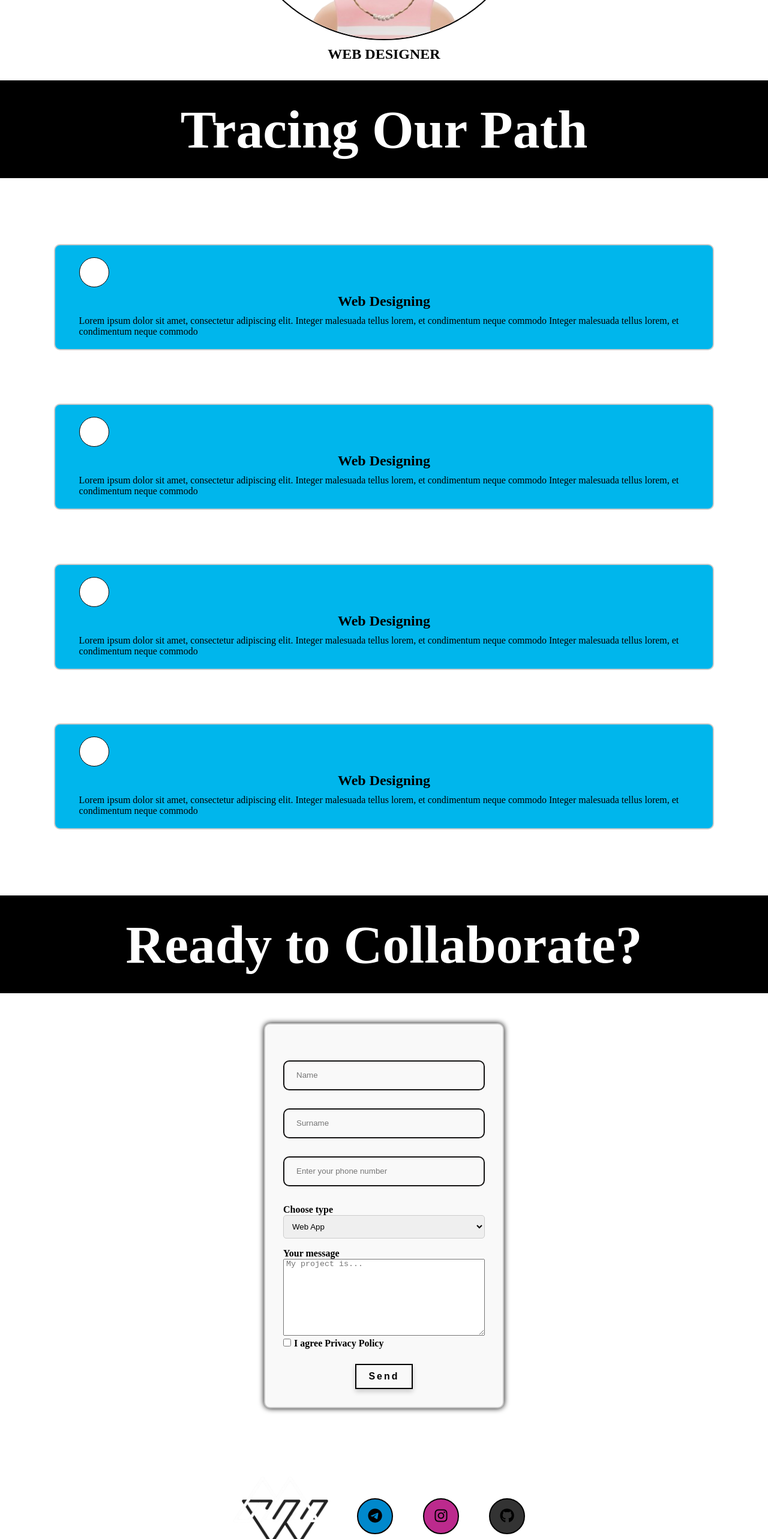
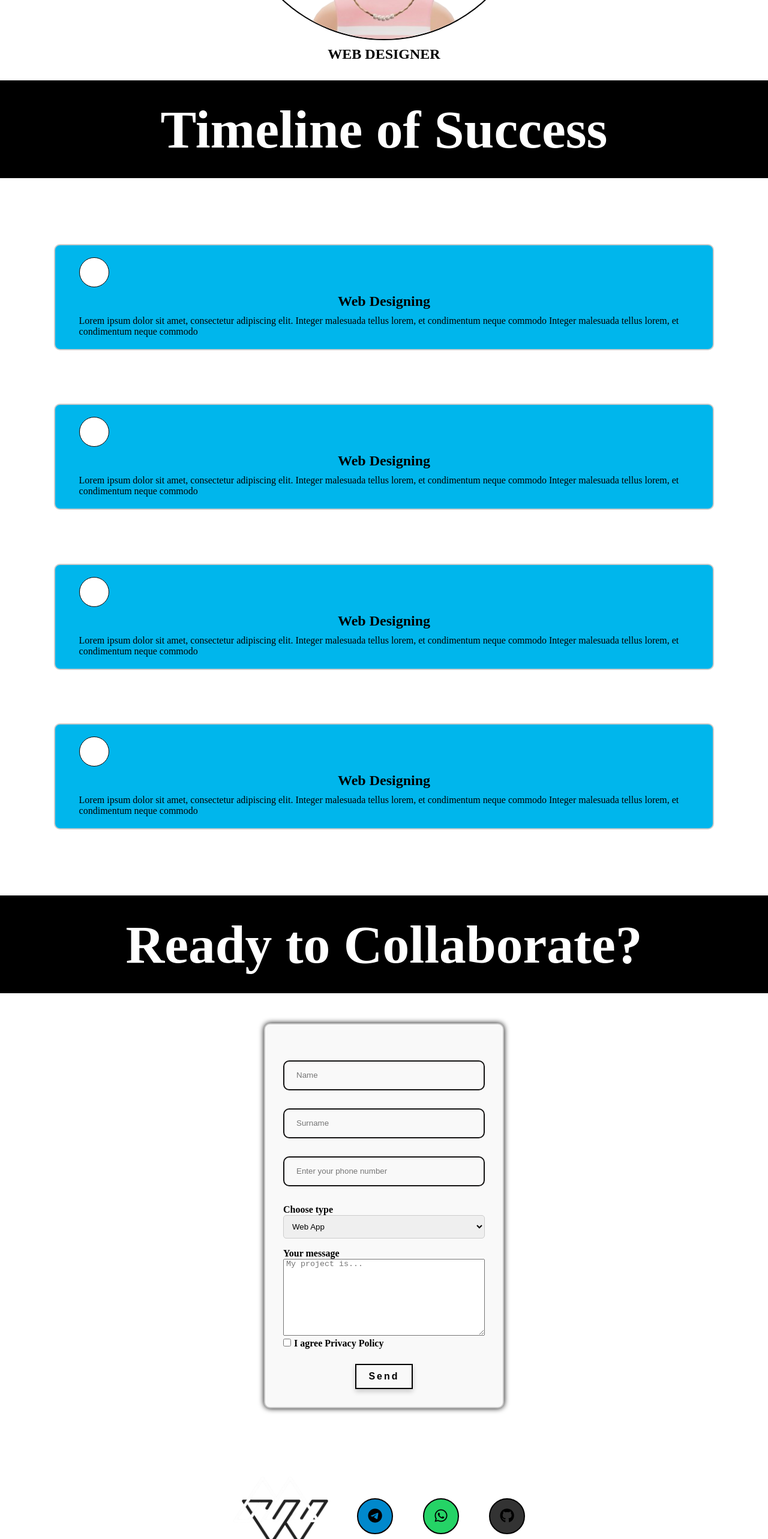
Before and after one commit to Dripgl/web-wizzard, a React (Create React App) app: page / in a window 1280 px wide. Shown: the part 1800-4366 px from the top of the page at 60% size. Built offline with nearby package versions, Linux system fonts and the light colour scheme.

Commit message:
social link

```diff
--- a/src/components/First.jsx
+++ b/src/components/First.jsx
@@ -5,8 +5,8 @@ function First() {
 
     return (
         <div className="container_first">
-            <h1 className="title_first"> Tracing Our Path</h1>
-            {/* <h1 className="title_first">Timeline of Success</h1> */}
+            {/* <h1 className="title_first"> Tracing Our Path</h1> */}
+            <h1 className="title_first">Timeline of Success</h1>
         </div>
     )
 }
--- a/src/components/Footer.jsx
+++ b/src/components/Footer.jsx
@@ -7,38 +7,46 @@ import LogoImg from "../asset/logo.png"
 
 
 const Footer = () => {
+
+    const ClickToChatWithMessage = () => {
+        const phoneNumber = "+393294369945"; // Numero di telefono in formato internazionale
+        const encodedMessage = encodeURIComponent("Ciao! Vorrei prenotare una call conoscitiva"); // Messaggio precompilato codificato
+
+        const whatsappUrl = `https://wa.me/${phoneNumber}/?text=${encodedMessage}`;
+
+    return (
+        <div className="space">
+          <a href={whatsappUrl} target="_blank" rel="noopener noreferrer">
+            <button type="button" className="btn btn-primary btn-lg btn-floating btn_iconft rounded-circle" style={{ backgroundColor: '#25d366' }}>
+              <i className="fab fa-whatsapp"></i>
+            </button>
+          </a>
+        </div>
+      );
+    }
+
+
     return (
 
         <div>
 
             <div className="text-center">
                 <div className="icon_cont">
-                <img className="logo_footer" src={LogoImg} alt="logo" />
+                    <img className="logo_footer" src={LogoImg} alt="logo" />
                     <div className="space">
                         <button type="button" className="btn btn-primary btn-lg btn-floating btn_iconft rounded-circle" style={{ backgroundColor: '#0088cc' }}>
                             <i className="fab fa-telegram-plane"></i>
                         </button>
                     </div>
-                    {/* <div className="space">
-                        <button type="button" className="btn btn-primary btn-lg btn-floating btn_iconft rounded-circle" style={{ backgroundColor: '#00ff99' }}>
-                            <i className="fab fa-tiktok"></i>
-                        </button>
-                    </div> */}
+                    <ClickToChatWithMessage />
                     <div className="space">
-                        <button type="button" className="btn btn-primary btn-lg btn-floating btn_iconft rounded-circle" style={{ backgroundColor: '#bc2a8d' }}>
-                            <i className="fab fa-instagram"></i>
-                        </button>
+                        <a href="https://github.com/Dripgl?tab=repositories" target="_blank" rel="noopener noreferrer">
+                            <button type="button" className="btn btn-primary btn-lg btn-floating btn_iconft rounded-circle" style={{ backgroundColor: '#333333' }}>
+                                <i className="fab fa-github"></i>
+                            </button>
+                        </a>
                     </div>
-                    <div className="space">
-                        <button type="button" className="btn btn-primary btn-lg btn-floating btn_iconft rounded-circle" style={{ backgroundColor: '#333333' }}>
-                            <i className="fab fa-github"></i>
-                        </button>
-                    </div>
-
-
                 </div>
-
-
 
                 <h3 className="f_cop1">
                     Only with code <FontAwesomeIcon className="icon_cod" icon={faLaptopCode} />
--- a/src/components/Second.jsx
+++ b/src/components/Second.jsx
@@ -7,7 +7,6 @@ function Second() {
         <div className="container_second">
             {/* <h1 className="title_second">Your Next Move: Contact Us</h1> */}
             <h1 className="title_second">Ready to Collaborate?</h1>
-            {/* <h1 className="title_second">Get in Touch</h1> */}
         </div>
     )
 }
```
